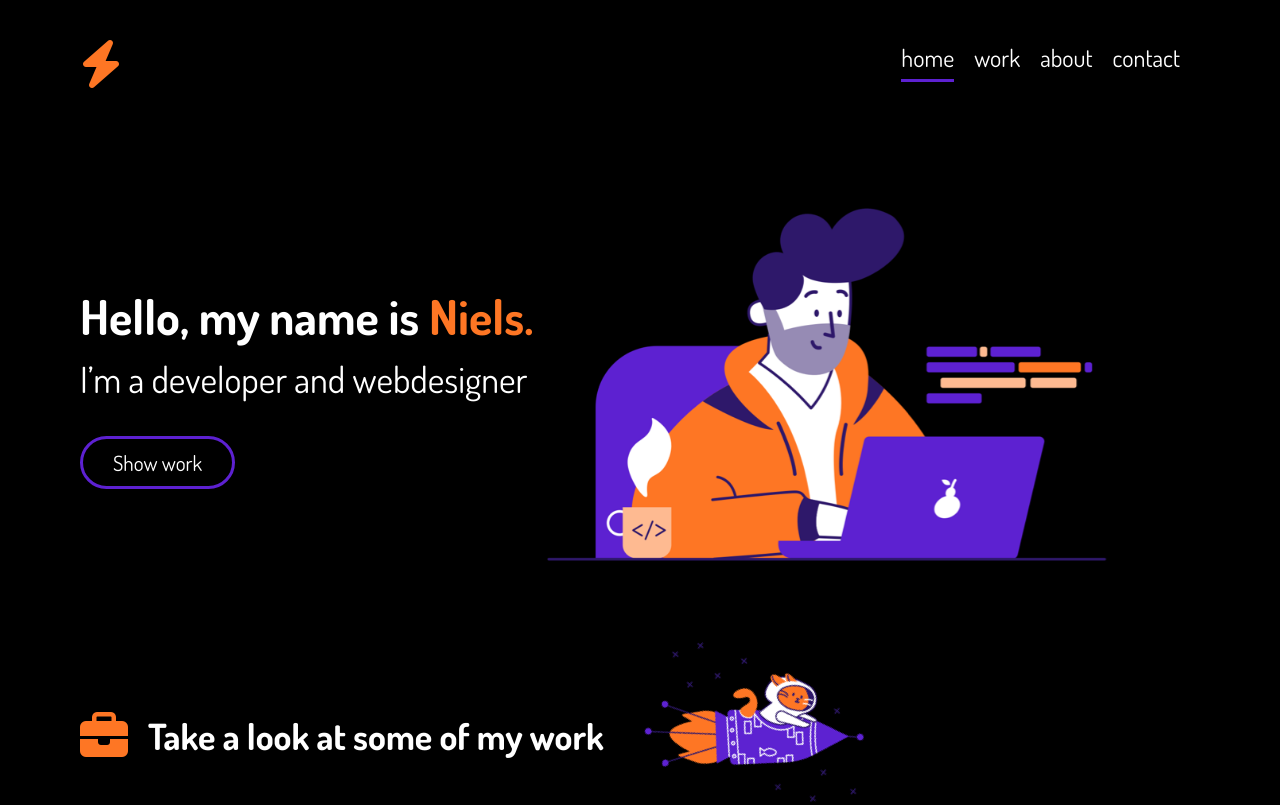
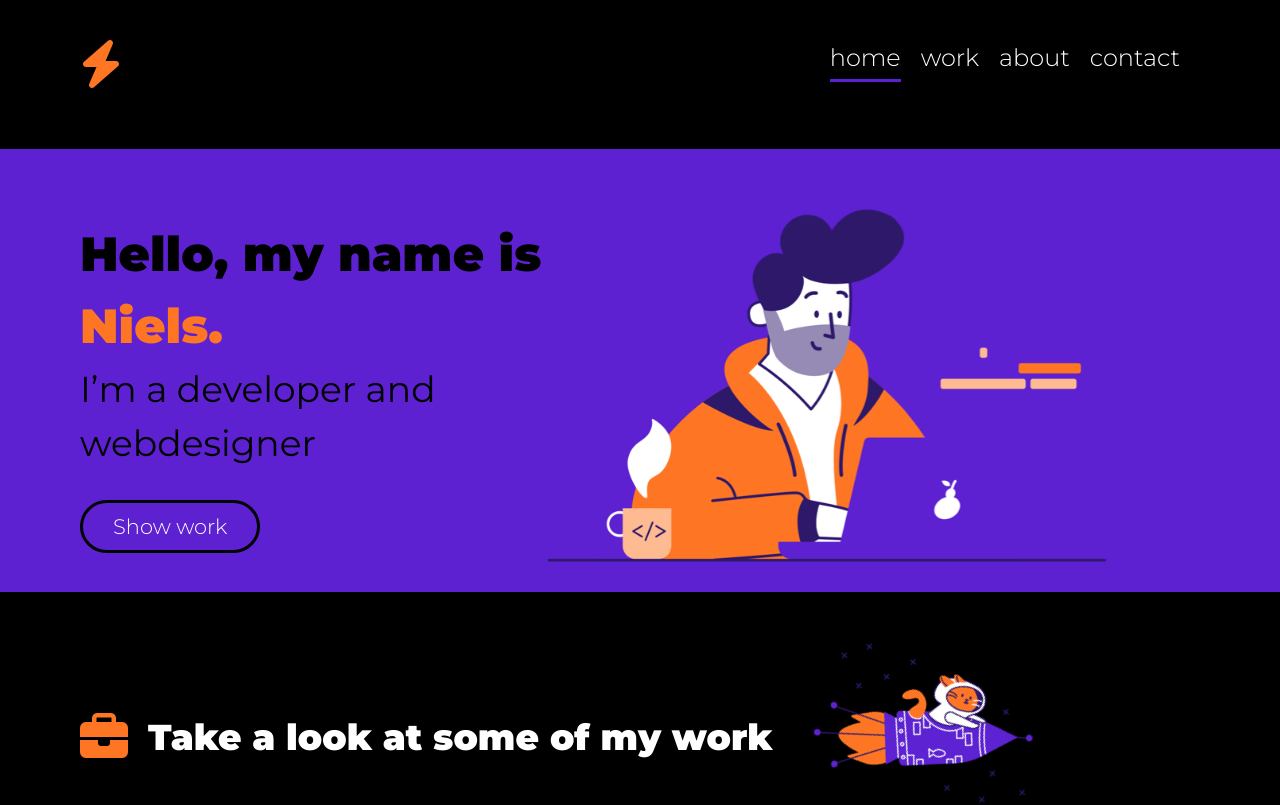
Before and after one commit to nielsvandervlist/portfolio-website, a Next.js app: page / in a window 1280 px wide. Shown: the top 805 px of the page. Built offline with nearby package versions, Linux system fonts and the light colour scheme.

Commit message:
Add transitions

```diff
--- a/components/layout/Figure.js
+++ b/components/layout/Figure.js
@@ -1,32 +1,13 @@
 import * as Helpers from '../Helpers'
-import {motion} from 'framer-motion'
-import {useInView} from 'react-intersection-observer'
+import SlideIn from '../transitions/SlideIn'
 
-export default function Figure({img, className, position}) {
-
-    const [ref, inView, entry] = useInView({
-        threshold: 0.5,
-        triggerOnce: true,
-    })
-
-    const variants = {
-        visible: {opacity: 1, scale: 1, y: 0},
-        hidden: {
-            opacity: 0,
-            scale: 0.90,
-        },
-    }
+export default function Figure({img, className}) {
 
     return <>
         <figure className={Helpers.classNames('figure', className)}>
-            <motion.div
-                animate={inView ? 'visible' : 'hidden'}
-                variants={variants}
-                transition={{duration: 1, ease: 'easeOut'}}
-                ref={ref}
-            >
+            <SlideIn>
                 <img alt={'image'} src={`/images/${img}`}/>
-            </motion.div>
+            </SlideIn>
         </figure>
     </>
 }
--- a/components/sections/HomeHero.js
+++ b/components/sections/HomeHero.js
@@ -1,17 +1,31 @@
 import Button from '../buttons/Button'
 import Figure from '../layout/Figure'
-import WorkSwiper from '../swiper/WorkSwiper'
-import * as Helpers from '../Helpers'
+import {motion} from 'framer-motion'
 
 export default function HomeHero({}) {
     return <div className={'hero grid grid-cols-12 my-8 lg:my-20'}>
         <div className={'hero__text col-span-12 lg:col-span-5'}>
-            <h1>Hello, my name is <span>Niels.</span></h1>
-            <h2>I’m a developer and webdesigner</h2>
-            <Button className={'btn btn--primary'} link={'/'}>Show work</Button>
+            <motion.div
+                initial={{x: '100%', opacity: '0%'}}
+                animate={{x: '0%', opacity: '100%'}}
+                transition={{duration: 1, delay: 0.5}}
+            >
+                <h1>Hello, my name is <span>Niels.</span></h1>
+                <h2>I’m a developer and webdesigner</h2>
+                <Button className={'btn btn--black'} link={'/'}>Show work</Button>
+            </motion.div>
         </div>
+
         <div className={'hero__image col-span-12 lg:col-span-6 ml-auto'}>
+            <motion.div
+                initial={{x: '100%', opacity: '0%'}}
+                animate={{x: '0%', opacity: '100%'}}
+                transition={{duration: 1, delay: 0.75}}
+            >
             <Figure img={'hero.png'}/>
+            </motion.div>
         </div>
+
     </div>
+
 }
--- /dev/null
+++ b/components/transitions/SlideIn.js
@@ -0,0 +1,27 @@
+import {motion} from 'framer-motion'
+import {useInView} from 'react-intersection-observer'
+
+export default function SlideIn({children}) {
+
+    const [ref, inView, entry] = useInView({
+        threshold: 0.5,
+        triggerOnce: true,
+    })
+
+    const variants = {
+        visible: {opacity: 1, scale: 1, y: 0},
+        hidden: {
+            opacity: 0,
+            scale: 0.90,
+        },
+    }
+
+    return <motion.div
+        animate={inView ? 'visible' : 'hidden'}
+        variants={variants}
+        transition={{duration: 1, ease: 'easeOut'}}
+        ref={ref}
+    >
+        {children}
+    </motion.div>
+}
--- a/pages/index.js
+++ b/pages/index.js
@@ -4,15 +4,23 @@ import About from '../components/sections/About'
 import Work from '../components/sections/Work'
 import HomeHero from '../components/sections/HomeHero'
 import Contact from '../components/sections/Contact'
+import SlideIn from '../components/transitions/SlideIn'
 
 function Home() {
     return (
         <Layout>
             <div className={'home col-span-12'}>
+
                 <HomeHero/>
-                <Work/>
-                <About/>
-                <Contact/>
+                <SlideIn>
+                    <Work/>
+                </SlideIn>
+                <SlideIn>
+                    <About/>
+                </SlideIn>
+                <SlideIn>
+                    <Contact/>
+                </SlideIn>
             </div>
         </Layout>
     )
--- a/styles/buttons/button.scss
+++ b/styles/buttons/button.scss
@@ -14,6 +14,17 @@
         }
     }
 
+    &--black {
+        border: 3px solid black;
+        color: white;
+        transition: 0.3s all ease-in-out;
+
+        &:hover {
+            background: black;
+            color: white;
+        }
+    }
+
     &--secondary {
         background: #FE7624;
     }
--- a/styles/layout/hero.scss
+++ b/styles/layout/hero.scss
@@ -1,13 +1,29 @@
 .hero {
     //display: flex;
     align-items: center;
+    position: relative;
+
+    &:before {
+        z-index: -1;
+        content: '';
+        position: absolute;
+        left: -100px;
+        right:-100px;
+        top: -60px;
+        bottom:-30px;
+        background: #5D21D1;
+    }
+
     &__text {
+        position: relative;
         h1 {
+              color: black;
             span{
                 transition: 0.1s all ease-in-out;
                 transform: skewX(0) scale(1) translateX(0);
                 display: inline-block;
                 cursor: grab;
+                color: #FE7624;
 
                 &:hover{
                     transform: skew(-15deg) scale(1.1) translateX(20px);
@@ -16,16 +32,13 @@
         }
 
         h2 {
+            color: black;
             font-weight: 400;
             margin-bottom: 30px;
         }
     }
 
     &__image {
-        transform: rotateY(0);
-        transition: 0.3s all ease-in-out;
-        &:hover {
-            transform: rotateY(-180deg);
-        }
+
     }
 }
--- a/styles/styles.scss
+++ b/styles/styles.scss
@@ -3,6 +3,7 @@
 @tailwind utilities;
 
 @import url('https://fonts.googleapis.com/css2?family=Dosis:wght@200;300;400;500;600;700;800&display=swap');
+@import url('https://fonts.googleapis.com/css2?family=Dosis:wght@200;300;400;500;600;700;800&family=Montserrat:ital,wght@0,100;0,200;0,300;0,400;0,500;0,600;0,700;0,800;0,900;1,100;1,200;1,300;1,400;1,500;1,600;1,700;1,800&display=swap');
 @import "node_modules/@fortawesome/fontawesome-free/css/all";
 
 @import "styles/globals.scss";
--- a/styles/typography.scss
+++ b/styles/typography.scss
@@ -1,11 +1,11 @@
 body {
-    font-family: 'Dosis', sans-serif;
-    font-weight: 400;
+    font-family: 'Montserrat', sans-serif;
+    font-weight: 300;
 }
 
 h1, h2, h3, h4, h5, h6 {
     color: white;
-    font-weight: 700;
+    font-weight: 900;
 
     span{
         color: #FE7624;
```
